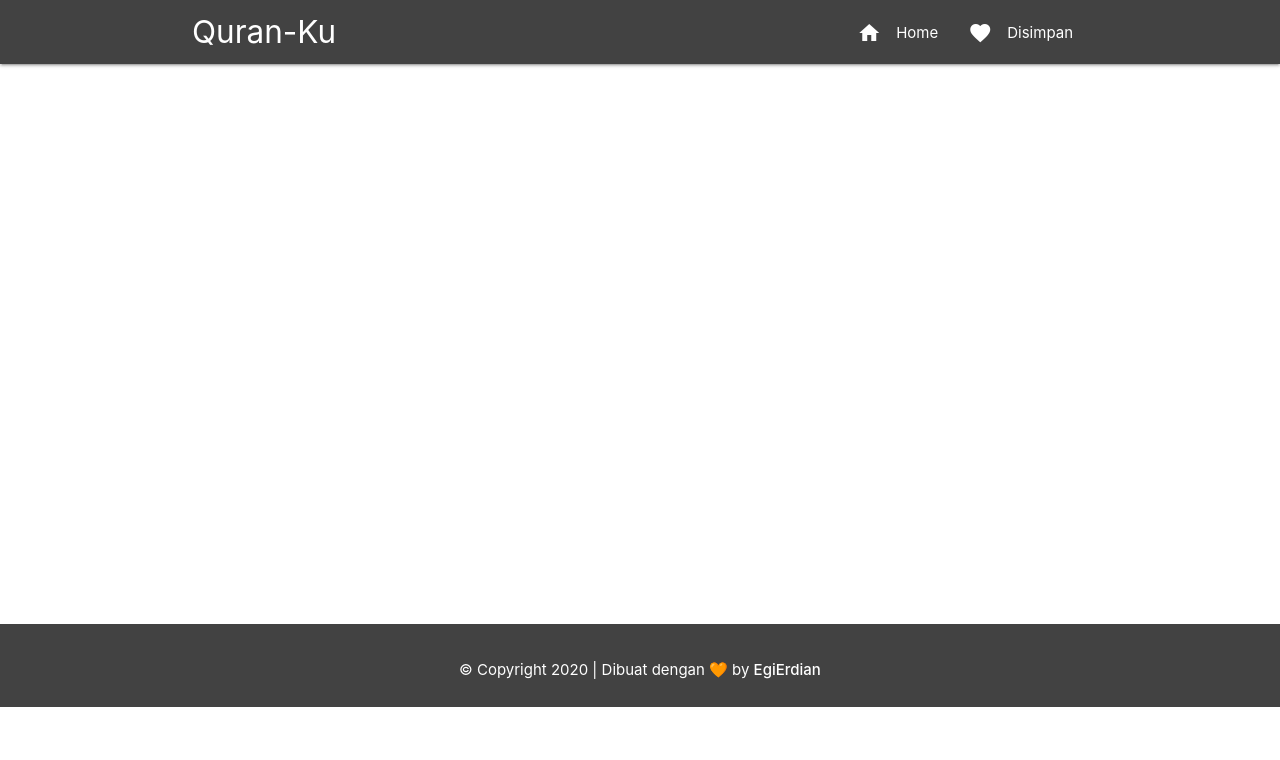
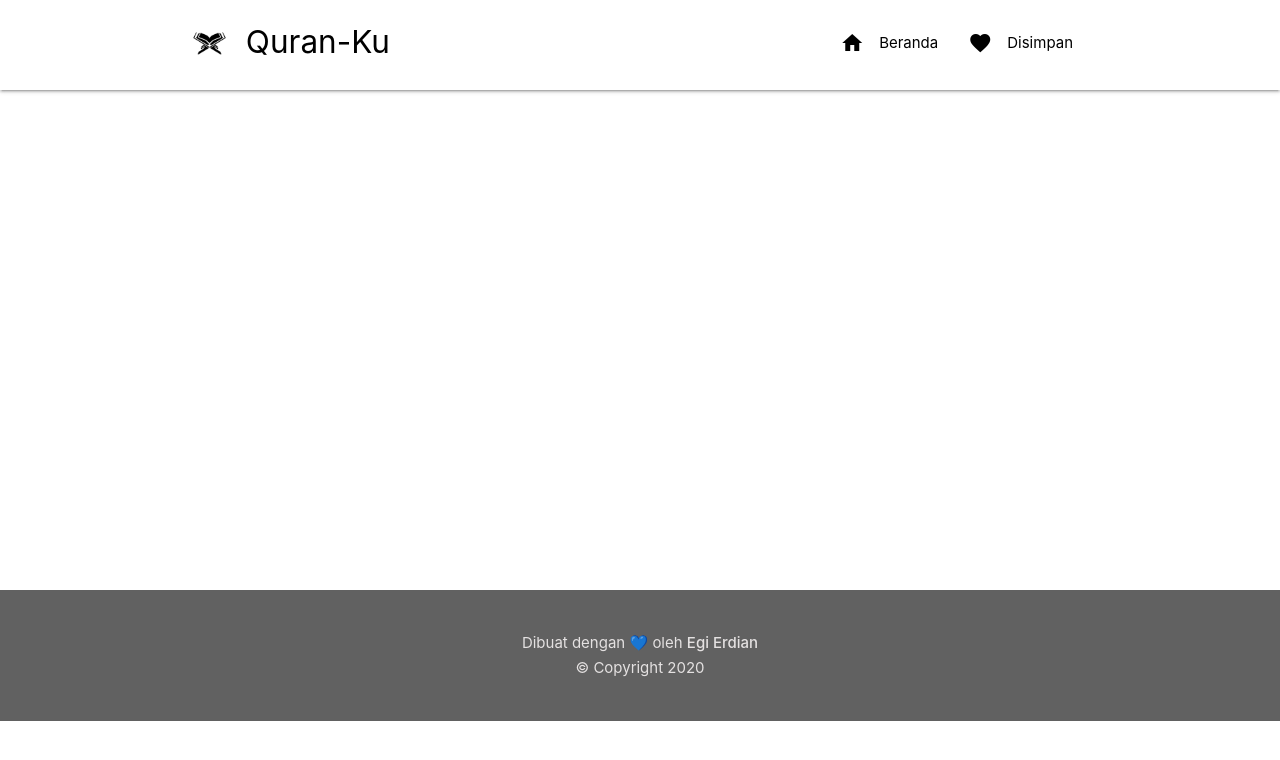
Before and after one commit to egierdian/pwa-alquran-ku, a plain HTML site: page index.html in a window 1280 px wide. Drawn offline with Linux system fonts and the light colour scheme; no server answers.

Commit message:
tampilan diperbarui

```diff
--- a/css/style.css
+++ b/css/style.css
@@ -7,10 +7,72 @@
 	border-color: grey;
 }
 
-.container {
-	min-height: 550px;
-}
-
 .page-footer {
 	padding-bottom: 10px;
 }
+
+/* custom-shadow */
+.custom-shadow {
+	box-shadow: 1px 0px 5px 1px rgb(68, 67, 67);
+}
+
+/* nav-custom */
+.custom-nav {
+	height: 90px;
+	padding-top:10px;
+	display: flex;
+	justify-content: center;
+	color: black;
+}
+.sidenav-trigger {
+	padding-top:4px;
+	color: black;
+}
+.btn-white {
+	background-color: white;
+	color: black;
+}
+.custom-nav .container .custom-heading {
+	color: black;
+}
+
+.custom-nav .container .custom-img {
+	width:35px;
+	height: 35px;
+	margin-right: 10px;
+	margin-bottom: -7px;
+}
+
+/* content */
+.custom-content {
+	min-height: 500px;
+	padding-top: 10px;
+	padding-bottom: 10px;
+}
+
+
+/* card */
+.custom-card {
+}
+.custom-card a{
+	text-decoration: none;
+	font-weight: bold;
+	color: rgb(78, 77, 77);
+}
+.custom-card:hover {
+	background-color: #b4b1b1;
+	transition: 1s;
+}
+
+/* foooter */
+.page-footer{
+	padding: 10px 0px;
+	text-align: center;
+}
+.page-footer .custom-footer {
+	padding: 30px 0px;
+}
+.page-footer .custom-footer .custom-credit {
+	margin: 2px;
+	color: #e4e1e1;
+}
--- a/index.html
+++ b/index.html
@@ -17,10 +17,14 @@
 
     <!--Bungkus content untuk preloader-->
     <div id="content">
+
       <!-- Navigasi -->
-      <nav class="grey darken-3" role="navigation">
+      <nav class="white custom-nav" role="navigation">
         <div class="nav-wrapper container" id="nav">
-          <a href="#" class="brand-logo" id="logo-container" >Quran-Ku</a>
+          <a href="#" class="brand-logo" id="logo-container" >
+            <img src="images/icon.png" class="custom-img">
+            <span class="custom-heading">Quran-Ku</span>
+          </a>
           <a href="#" class="sidenav-trigger" data-target="nav-mobile">☰</a>
 
           <ul class="topnav right hide-on-med-and-down"></ul>
@@ -29,15 +33,22 @@
       </nav>
 
       <!--Content-->
-      <div class="container">
+      <div class="container custom-content">
         <div class="row">
           <div id="body-content"></div>
         </div>
       </div>
 
       <!--Footer-->
-      <footer class="page-footer grey darken-3">
-        <p style="text-align: center;">© Copyright 2020 | Dibuat dengan 🧡 <!--i class="material-icons">favorite</i--> by <strong>EgiErdian</strong></p>
+      <footer class="page-footer grey darken-2">
+        <div class="custom-footer">
+          <p class="custom-credit">
+            Dibuat dengan 💙 <!--i class="material-icons">favorite</i--> oleh <strong>Egi Erdian</strong>
+          </p>
+          <p class="custom-credit">
+            © Copyright 2020
+          </p>
+        </div>
       </footer>
       <!--End footer-->
 
--- a/js/api.js
+++ b/js/api.js
@@ -41,7 +41,7 @@ const surah = () => {
 };
 
 const ambilSurah = data => {
-    console.log(data);
+    // console.log(data);
     let surah = "";
     let surahElement =  document.getElementById("surah");
 
@@ -50,8 +50,8 @@ const ambilSurah = data => {
 
         surah += `
             <div class="col l4 s12 m6">
-                <div class="card">
-                    <a href="./surah.html?id=${ambil.number}" style="font-color: black;">
+                <div class="card custom-shadow custom-card">
+                    <a href="./surah.html?id=${ambil.number}">
                         <div class="card-content">
                             <p>${ambil.number}. <span>${ambil.name.transliteration.id}</span> <span class="badge">${ambil.name.short}</span></p>
                         </div>
@@ -92,15 +92,15 @@ const surahById = () => {
 };
 
 const ambilSurahById = data => {
-    console.log(data);
+    // console.log(data);
     let detailSurah = "";
     let surah = "";
     let surahElement = document.getElementById("body-content");
 
     data.data.verses.forEach(function(hasil) {
-        console.log(hasil);
+        // console.log(hasil);
         detailSurah +=`
-            <div class="card">
+            <div class="card custom-shadow">
                 <div class="card-content">
                     <span class="badge">${hasil.number.inSurah}</span><p style="text-align:right; font-size:30px;">${hasil.text.arab}</p>
                     <br>
@@ -134,7 +134,7 @@ const ambilSurahTersimpan = () => {
                             console.log(hasil);
                             detailSurah +=`
                             <div class="col l4 s12 m6">
-                                <div class="card">
+                                <div class="card custom-shadow custom-card">
                                     <a href="./surah.html?id=${hasil.number}&saved=true" style="font-color: black;">
                                         <div class="card-content">
                                             <p>${hasil.number}. <span>${hasil.name.transliteration.id}</span> <span class="badge">${hasil.name.short}</span></p>
@@ -164,7 +164,7 @@ const ambilSurahTersimpan = () => {
                 console.log(hasil);
                 detailSurah +=`
                 <div class="col l4 s12 m6">
-                    <div class="card">
+                    <div class="card custom-shadow custom-card">
                         <a href="./surah.html?id=${hasil.number}&saved=true" style="font-color: black;">
                             <div class="card-content">
                                 <p>${hasil.number}. <span>${hasil.name.transliteration.id}</span> <span class="badge">${hasil.name.short}</span></p>
@@ -200,7 +200,7 @@ const ambilSurahTersimpanById = () => {
             //console.log(hasil);
             detailSurah +=`
             <div class="col l4 s12 m6">
-                <div class="card">
+                <div class="card custom-shadow">
                     <a href="./surah.html?id=${ambil.number}&saved=true" style="font-color: black;">
                         <div class="card-content">
                             <p>${ambil.number}. <span>${ambil.name.transliteration.id}</span> <span class="badge">${ambil.name.short}</span></p>
--- a/js/main.js
+++ b/js/main.js
@@ -4,10 +4,10 @@ if ("serviceWorker" in navigator) {
       this.navigator.serviceWorker
       .register("/service-worker.js")
       .then(function() {
-        console.log("Pendaftaran serviceWorker berhasil");
+        // console.log("Pendaftaran serviceWorker berhasil");
       })
       .catch(function() {
-        console.log("Pendaftaran serviceWorker gagal");
+        // console.log("Pendaftaran serviceWorker gagal");
       });
     });
 } else {
--- a/nav.html
+++ b/nav.html
@@ -1,2 +1,2 @@
-<li><a class="waves-effect" href="#home"><i class="material-icons left">home</i>Home</a></li>
-<li><a class="waves-effect" href="#saved"><i class="material-icons left">favorite</i>Disimpan</a></li>
+<li><a class="waves-effect btn-white" href="#home"><i class="material-icons left">home</i>Beranda</a></li>
+<li><a class="waves-effect btn-white" href="#saved"><i class="material-icons left">favorite</i>Disimpan</a></li>
```
Also changed, not shown: surah.html (+16 -5 lines), 1 other file.
